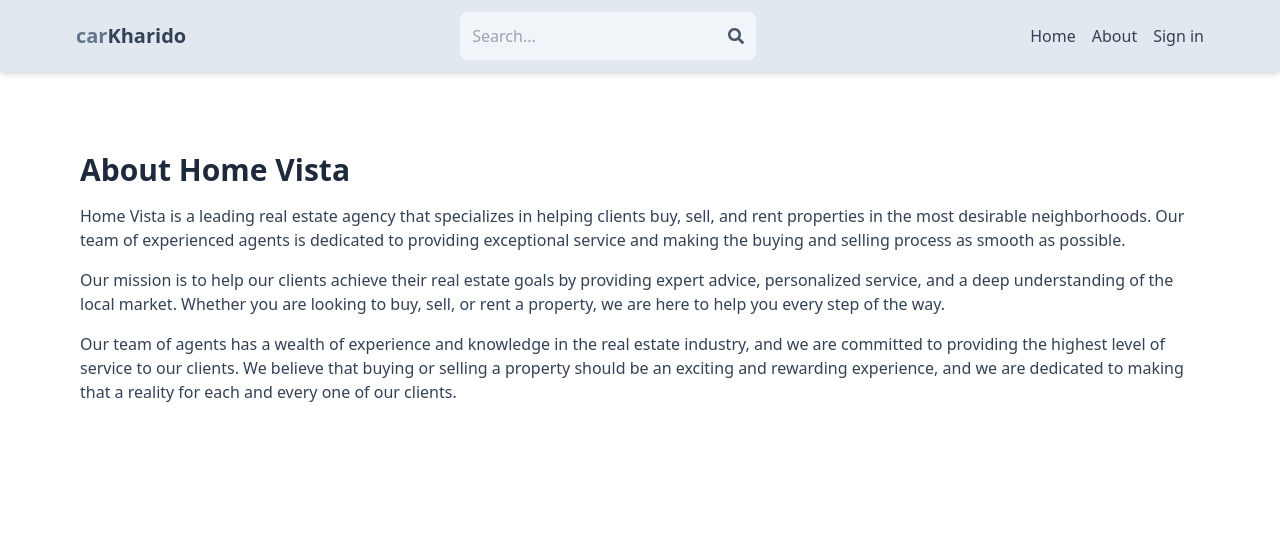
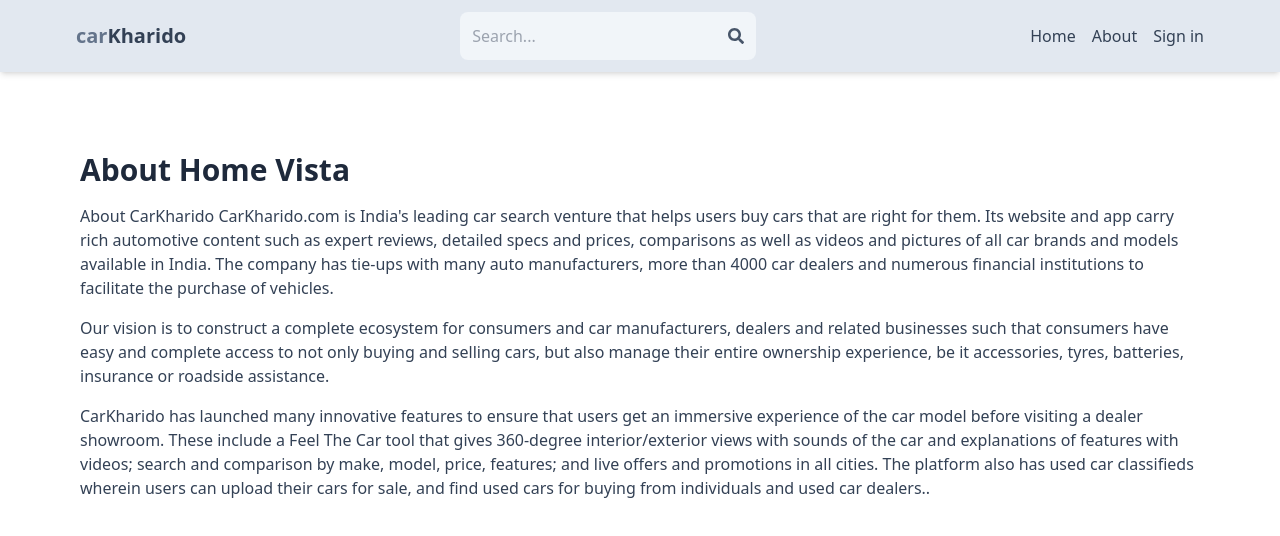
Before and after one commit to rajnayan07/CarKharido, a React (Vite) app in the folder client/: page /about in a window 1280 px wide. Shown: the top 536 px of the page. Built offline with nearby package versions, Linux system fonts and the light colour scheme; no server answers.

Commit message:
Update About.jsx

```diff
--- a/client/src/pages/About.jsx
+++ b/client/src/pages/About.jsx
@@ -4,11 +4,13 @@
   return (
     <div className='py-20 px-4 max-w-6xl mx-auto'>
       <h1 className='text-3xl font-bold mb-4 text-slate-800'>About Home Vista</h1>
-      <p className='mb-4 text-slate-700'>Home Vista is a leading real estate agency that specializes in helping clients buy, sell, and rent properties in the most desirable neighborhoods. Our team of experienced agents is dedicated to providing exceptional service and making the buying and selling process as smooth as possible.</p>
+      <p className='mb-4 text-slate-700'>About CarKharido
+CarKharido.com is India's leading car search venture that helps users buy cars that are right for them. Its website and app carry rich automotive content such as expert reviews, detailed specs and prices, comparisons as well as videos and pictures of all car brands and models available in India. The company has tie-ups with many auto manufacturers,
+        more than 4000 car dealers and numerous financial institutions to facilitate the purchase of vehicles. </p>
       <p className='mb-4 text-slate-700'>
-      Our mission is to help our clients achieve their real estate goals by providing expert advice, personalized service, and a deep understanding of the local market. Whether you are looking to buy, sell, or rent a property, we are here to help you every step of the way.
+      Our vision is to construct a complete ecosystem for consumers and car manufacturers, dealers and related businesses such that consumers have easy and complete access to not only buying and selling cars, but also manage their entire ownership experience, be it accessories, tyres, batteries, insurance or roadside assistance.
       </p>
-      <p className='mb-4 text-slate-700'>Our team of agents has a wealth of experience and knowledge in the real estate industry, and we are committed to providing the highest level of service to our clients. We believe that buying or selling a property should be an exciting and rewarding experience, and we are dedicated to making that a reality for each and every one of our clients.</p>
+      <p className='mb-4 text-slate-700'>CarKharido has launched many innovative features to ensure that users get an immersive experience of the car model before visiting a dealer showroom. These include a Feel The Car tool that gives 360-degree interior/exterior views with sounds of the car and explanations of features with videos; search and comparison by make, model, price, features; and live offers and promotions in all cities. The platform also has used car classifieds wherein users can upload their cars for sale, and find used cars for buying from individuals and used car dealers..</p>
     </div>
   )
 }
```
